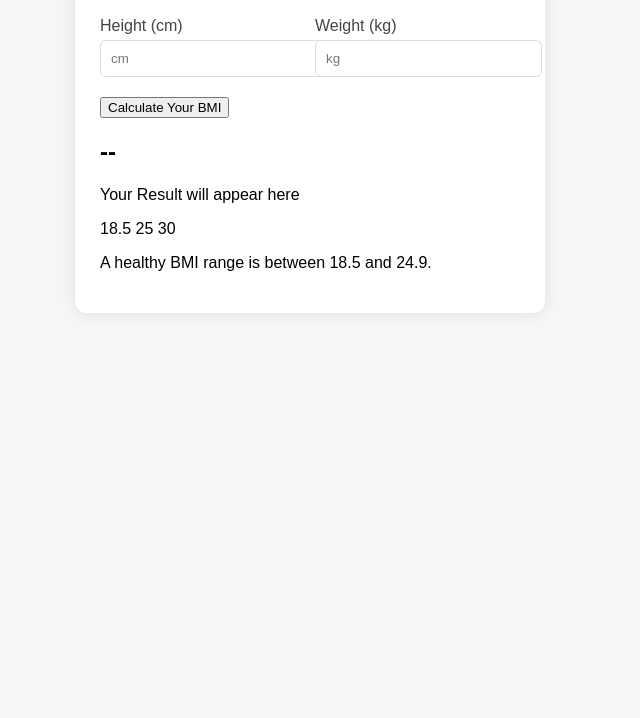
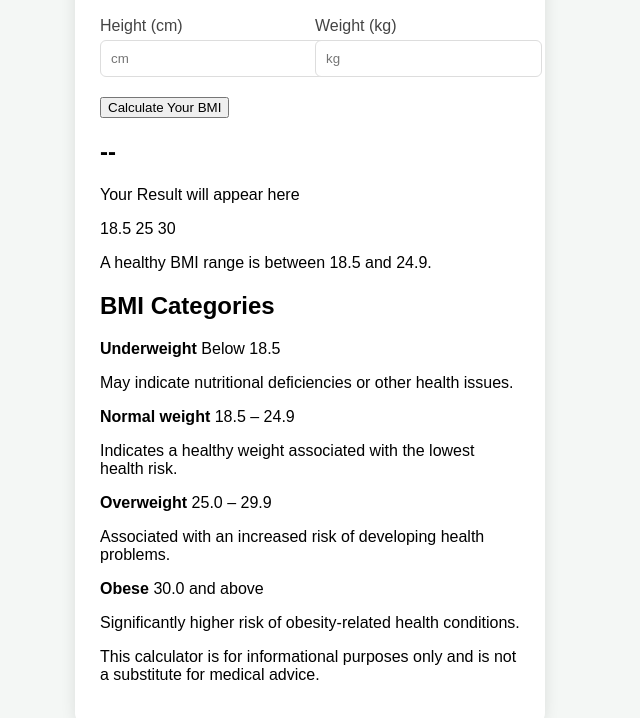
Before and after one commit to FarizzzAPK/BMI-project, a plain HTML site: page index.html in a window 1280 px wide. Shown: the part 119-837 px from the top of the page, without its empty margins (330-970 px from the left). Before the commit the page ends 800 px from the top, so only its background shows below. Drawn offline with Linux system fonts and the light colour scheme.

Commit message:
categories filed

```diff
--- a/index.html
+++ b/index.html
@@ -33,6 +33,31 @@
         </div>
         <p class="range">A healthy BMI range is between 18.5 and 24.9.</p>
     </div>
+        <h2>BMI Categories</h2>
+   <div class="categories">
+        <div class="cat">
+            <strong>Underweight</strong> <span>Below 18.5</span>
+            <p>May indicate nutritional deficiencies or other health issues.</p>
+        </div>
+
+        <div class="cat normal">
+            <strong>Normal weight</strong> <span>18.5 – 24.9</span>
+            <p>Indicates a healthy weight associated with the lowest health risk.</p>
+        </div>
+
+        <div class="cat">
+            <strong>Overweight</strong> <span>25.0 – 29.9</span>
+            <p>Associated with an increased risk of developing health problems.</p>
+        </div>
+
+        <div class="cat">
+            <strong>Obese</strong> <span>30.0 and above</span>
+            <p>Significantly higher risk of obesity-related health conditions.</p>
+        </div>
+    </div>
+      <footer>
+        <p>This calculator is for informational purposes only and is not a substitute for medical advice.</p>
+    </footer>
 </div>
 
 </body>
```
